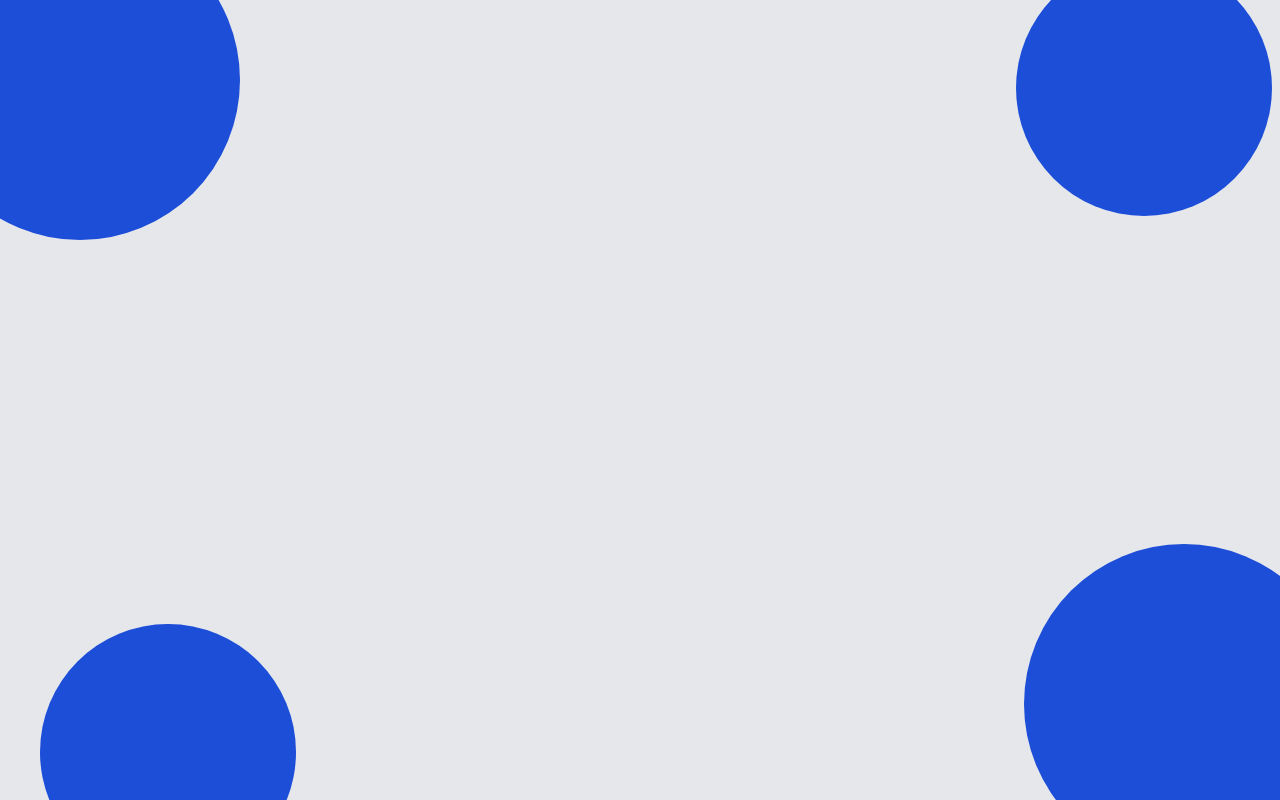
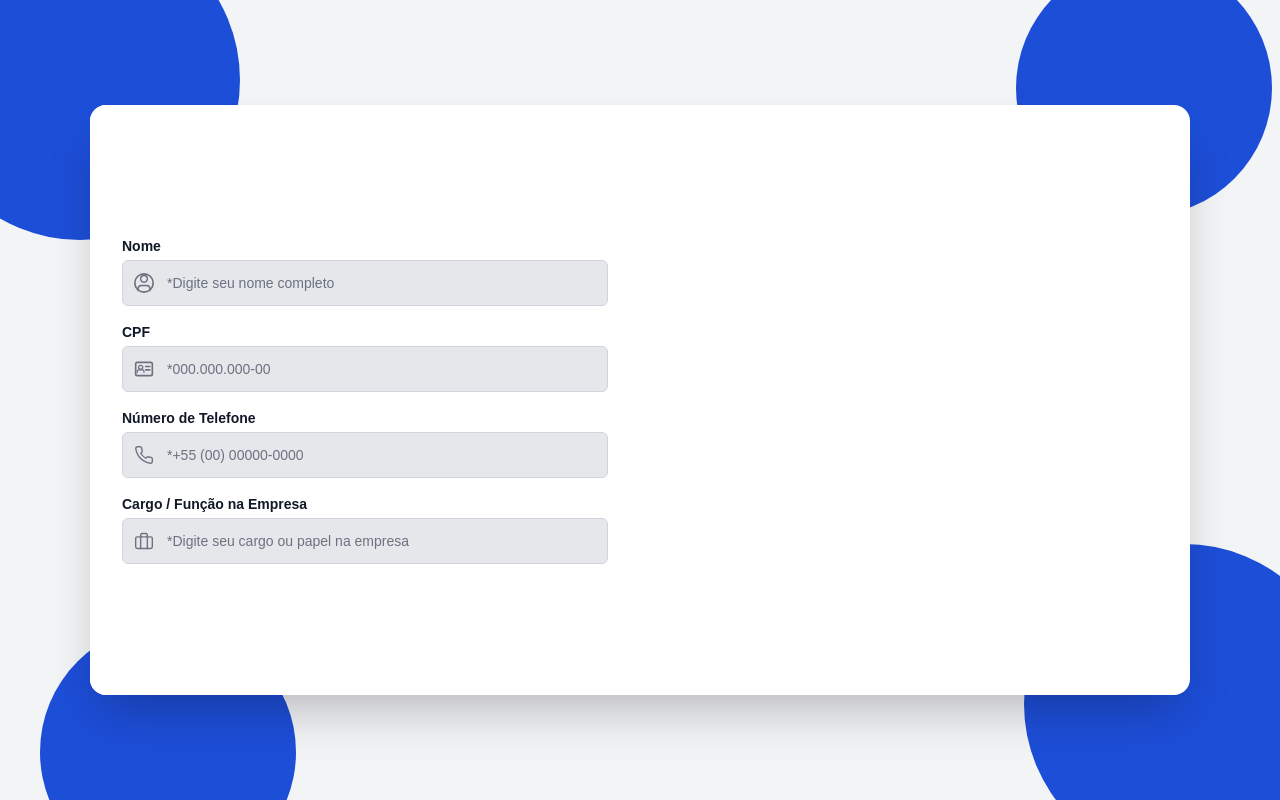
Before and after one commit to valdirluz-dev/frotasync, a Next.js app in the folder frontend/: page /cadastro/DadosPessoais in a window 1280 px wide. Built offline with nearby package versions, Linux system fonts and the light colour scheme.

Commit message:
Atualizando Authinput, icons e adicionando campos de preenchimento do cadastro da parte de dados pessoais

```diff
--- a/frontend/app/(auth)/cadastro/DadosPessoais/page.tsx
+++ b/frontend/app/(auth)/cadastro/DadosPessoais/page.tsx
@@ -2,8 +2,9 @@
 
 import React, {useState} from "react";
 import { Icon } from "@/components/ui/Icons";
+import { AuthInput } from "@/components/ui/Authinput";
 
-//Funções utilitárias para formatação de máscara CPF e Telefone(limpar e reformatar texto em tempo real)
+//Funções utilitárias para formatação de máscara  CPF e Telefone(limpar e reformatar texto em tempo real)
 const formatCPF = (value: string) => {
     return value
     .replace(/\D/g, "")
@@ -103,9 +104,9 @@ export default function DadosPessoais(){
     };
 
     return (
-        <div className="relative flex min-h-screen items-center justify-center bg-gray-200 p-4 overflow-hidden">
+        <div className="relative flex min-h-screen items-center justify-center bg-gray-100 p-4 overflow-hidden">
             {/*Elementos de fundo*/}
-            <div className="absolute inset-0 pointer-events-none overfllow-hidden">
+            <div className="absolute inset-0 pointer-events-none overfllow-hidden z-0">
 
                 {/*Círculo superior esquerdo*/}
                 <div className="absolute -left-20 -top-20 h-80 w-80 rounded-full bg-blue-700" />
@@ -118,9 +119,73 @@ export default function DadosPessoais(){
 
                 {/*Círculo inferior direito*/}
                  <div className="absolute -right-16 -bottom-16 h-80 w-80 rounded-full bg-blue-700" />
+            </div>
 
-            </div>
-            {/* */}
+            {/*Caixa Principal do formulário | retângulo grande*/}
+            <form
+            onSubmit={handleSubmit}
+            className="relative z-20 flex flex-col md:flex-row w-full max-w-[1100px] h-[590px] srink-0 overflow-hidden rounded-2xl bg-white shadow-2xl">
+
+                {/*Lado esquerdo: campos de preenchimento */}
+                <div className="w-full md:w-1/2 h-full p-8 bg-white flex flex-col justify-center space-y-4">
+
+                {/*1.Nome*/}
+                <AuthInput
+                label="Nome"
+                icon="user"
+                type="text"
+                name="nome"
+                value={formData.nome}
+                onChange={handleChange}
+                placeholder="*Digite seu nome completo"
+                error={errors.nome}
+                />
+
+                 {/*2.CPF*/}
+                <AuthInput
+                label="CPF"
+                icon="id-card"
+                type="text"
+                name="cpf"
+                value={formData.cpf}
+                onChange={handleChange}
+                placeholder="*000.000.000-00"
+                maxLength={14}
+                error={errors.cpf}
+                />
+
+                {/*3.Telefone*/}
+                <AuthInput
+                label="Número de Telefone"
+                icon="phone"
+                type="text"
+                name="telefone"
+                value={formData.telefone}
+                onChange={handleChange}
+                placeholder="*+55 (00) 00000-0000"
+                maxLength={19}
+                error={errors.telefone}
+                />
+
+                 {/*4.Cargo*/}
+                <AuthInput
+                label="Cargo / Função na Empresa"
+                icon="briefcase"
+                type="text"
+                name="cargo"
+                value={formData.cargo}
+                onChange={handleChange}
+                placeholder="*Digite seu cargo ou papel na empresa"
+                error={errors.cargo}
+                />
+
+                {/*Lado direito: ilustração, stepper e botão */}
+
+
+
+
+                </div>
+            </form>
         </div>
     )
 
--- a/frontend/components/ui/Authinput.tsx
+++ b/frontend/components/ui/Authinput.tsx
@@ -1,42 +1,51 @@
 import { forwardRef, type InputHTMLAttributes } from "react";
 import { Icon, type IconName } from "./Icons";
 
-//Definição das propiedades aceitas pelo componente de autenticação.
-export interface AuthInputProps extends InputHTMLAttributes<HTMLInputElement>{
+// Definição das propriedades aceitas pelo componente de input
+export interface AuthInputProps extends InputHTMLAttributes<HTMLInputElement> {
     icon?: IconName;
     label?: string;
+    error?: string;
 }
-//Componente principal de input estilizado para o fluxo de Auth (login, cadastro e recuperação).
+
+//Componente principal de input estilizado com suporte a ícones, rótulos e estados de erro
 export const AuthInput = forwardRef<HTMLInputElement, AuthInputProps>(
-    function AuthInput({icon, label, className = "", ...props}, ref) {
-        return(
-            <div className="flex flex-col gap-1.5 w-full">
-                {/*Rederiza e etiqueta (label) se for passada no componente */}
-                {label &&(
-                    <label className="text-sm font-medium text-slate-700">
+    function AuthInput({ icon, label, error, className = "", ...props }, ref) {
+        return (
+            <div className="flex flex-col w-full">
+                {label && (
+                    <label className="block text-sm font-bold text-gray-900 mb-1">
                         {label}
                     </label>
                 )}
 
-                {/*Contentor relativo para permitir posicionar o ícone sobreposto ao campo de texto */}
+                {/*Contentor relativo para posicionar o ícone sobreposto ao campo */}
                 <div className="relative flex items-center w-full">
-                    {/*Renderiza o ícone alinhado á esquerda se for especificado */}
+                    {/*Redenriza o ícone alinhado á esquerda e centrado na vertical */}
                     {icon && (
-                        <span className="absolute left-4 text-slate-400 flex items-center pointer-events-none z-10">
-                            <Icon name={icon}/>
+                        <span className="absolute left-3 top-1/2 -translate-y-1/2 flex items-center justify-center text-gray-500 pointer-events-none z-10">
+                            <Icon name={icon} className="w-5 h-5" />
                         </span>
                     )}
 
-                    {/*Campo de texto (input html) utilizando o estilo padrão do projeto*/}
-                    {/*adiciona espaçamento á esquerda (pl-12) apenas quando houver um ícone presente*/}
-                    <input {...props}
-                     ref={ref}
-                     className={`h-13 w-full rounded-2xl border border-slate-200 bg-white text-sm text-slate-900 outline-none transition placeholder:text-slate-400 focus:border-indigo-500 focus:ring-2 focus:ring-indigo-100 aria-[invalid=true]:border-red-500 aria-[invalid=true]:focus:ring-red-100 ${
-                        icon ? "pl-12" : "px-4"
-                    } ${className}`}
+                    {/*Campo de texto com estilos dinâmicos baseados no estado de erro */}
+                    <input
+                        {...props}
+                        ref={ref}
+                        className={`w-full rounded-md border p-3 text-sm text-gray-800 placeholder-gray-500 outline-none transition focus:bg-white ${
+                            error
+                                ? "border-red-500 bg-red-50 focus:border-red-500"
+                                : "border-gray-300 bg-gray-200 focus:border-blue-500 focus:ring-1 focus:ring-blue-500"
+                        } ${icon ? "pl-11" : "px-3"} ${className}`}
                     />
+                </div>
 
-                </div>
+                {/* Exibe a mensagem de erro abaixo do input se ela existir */}
+                {error && (
+                    <span className="text-xs text-red-500 mt-1 block font-medium">
+                        {error}
+                    </span>
+                )}
             </div>
         );
     }
--- a/frontend/components/ui/Icons.tsx
+++ b/frontend/components/ui/Icons.tsx
@@ -20,8 +20,9 @@ export type IconName =
 //---Novos ícones para Login, Cadastro e Recuperação de senha---
   | "email" //Ícone email
   | "lock" //Ícone senha
-  | "id-card" //Ícone nome
-  | "document-text" //Ícone CPF
+  | "user" //Ícone nome
+  | "id-card" //Ícone CPF
+  | "document-text" //Ícone documento
   | "phone" //Ícone telefone
   | "briefcase" //Ícone cargo
   | "tag" //Ícone empresa
@@ -145,13 +146,23 @@ export function Icon({ name, ...props }: IconProps) {
         <path d="M7 11V7a5 5 0 0 1 10 0v4" />
       </>
     ),
-    "id-card": (
-      <>
-        <rect width="20" height="14" x="2" y="5" rx="2" />
-        <path d="M16 10h2M16 14h2M8 10h2M8 14h2" />
-        <circle cx="8" cy="12" r="2" />
-      </>
-    ),
+    user: (
+    <>
+       <circle cx="12" cy="12" r="11" stroke="currentColor" strokeWidth="2" fill="none" />
+      <path d="M19 21v-2a4 4 0 0 0-4-4H9a4 4 0 0 0-4 4v2" />
+      <circle cx="12" cy="7" r="4" />
+    </>
+  ),
+  "id-card": (
+    <>
+      <rect x="2" y="4" width="20" height="16" rx="2" stroke="currentColor" strokeWidth="2" fill="none" />
+      <circle cx="8" cy="10" r="2.5" stroke="currentColor" strokeWidth="1.5" fill="none" />
+      <path d="M4 16v-1a2 2 0 0 1 2-2h4a2 2 0 0 1 2 2v1" stroke="currentColor" strokeWidth="1.5" strokeLinecap="round" fill="none" />
+      <line x1="14" y1="9" x2="19" y2="9" stroke="currentColor" strokeWidth="2" strokeLinecap="round" />
+      <line x1="14" y1="13" x2="19" y2="13" stroke="currentColor" strokeWidth="2" strokeLinecap="round" />
+    </>
+  ),
+
     "document-text": (
       <>
         <path d="M15 2H6a2 2 0 0 0-2 2v16a2 2 0 0 0 2 2h12a2 2 0 0 0 2-2V7Z" />
```
